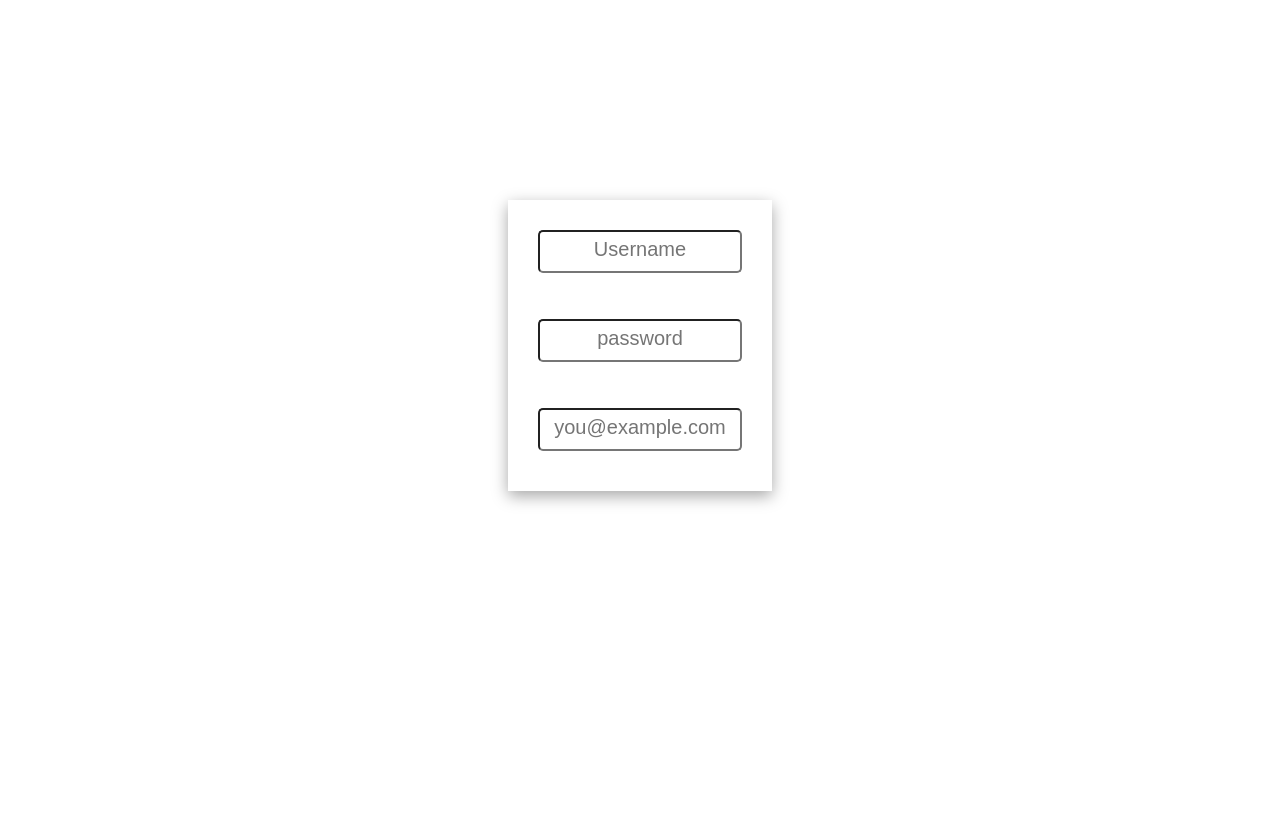
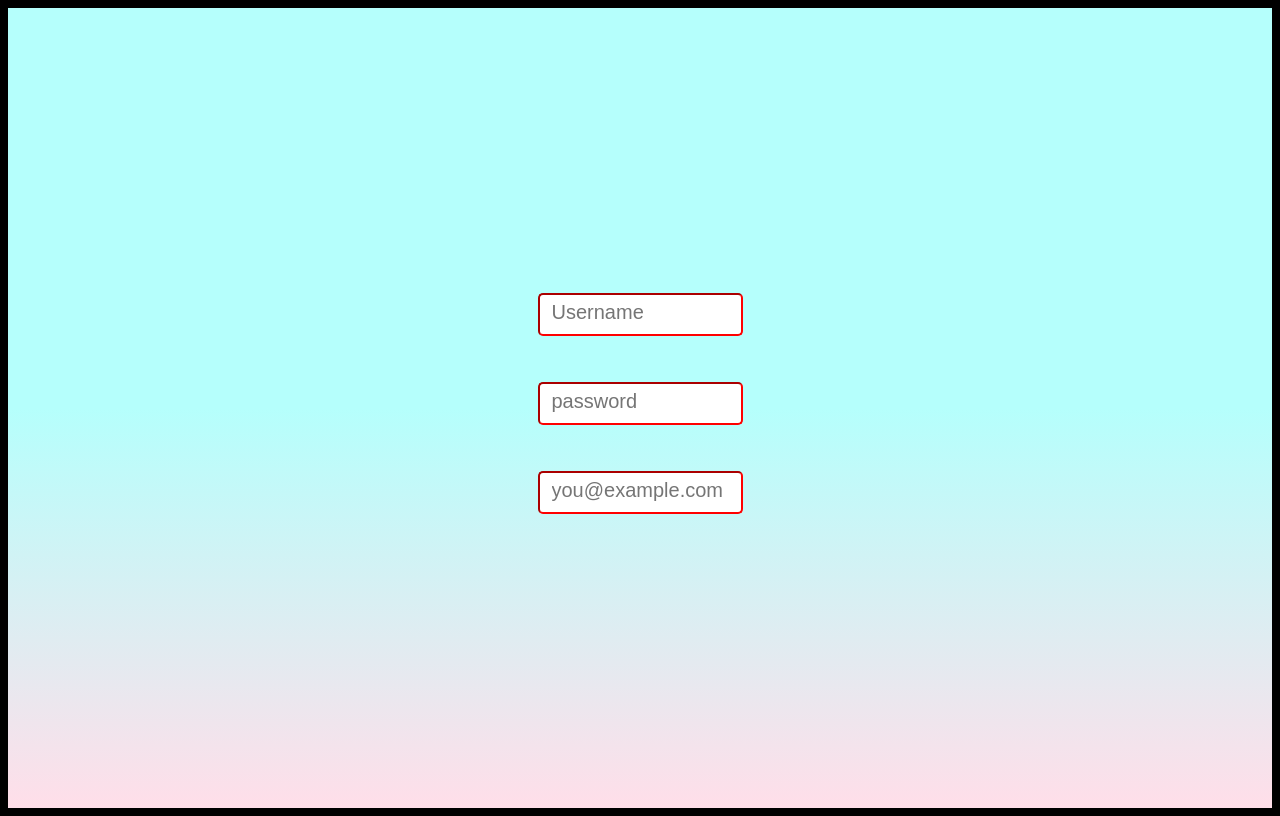
Before and after one commit to Deepanshuisjod/Collab-draw, a website: page public/sign_up.html in a window 1280 px wide. Drawn offline with Linux system fonts and the light colour scheme.

Commit message:
modify signUp_style.css
added some css

```diff
--- a/public/css/signUp_style.css
+++ b/public/css/signUp_style.css
@@ -1,18 +1,21 @@
+html {
+    background-color: black;
+}
 #form-container {
+    background-color: #FFDEE9;
+    background-image: linear-gradient(0deg, #FFDEE9 0%, #B5FFFC 50%);
     display: flex;
     justify-content: center;
+    align-items: center; /* Add this line to center vertically */
     box-shadow: rgba(0, 0, 0, 0.35) 0px 5px 15px;
-    margin-top: 200px;
-    margin-left: 500px;
-    margin-right: 500px;
+    height: 100vh; /* Set the height to 100% of the viewport height for full-page centering */
 }
 
-#components {
+#components , #footer{
     margin: 30px;
 }
 
 ::placeholder {
-    text-align: center;
     font-size: 20px;
 }
 
@@ -23,3 +26,16 @@ input {
     margin-bottom: 10px;
     border-radius: 5px;
 }
+
+input:valid{
+    border-color: black;
+}
+input:invalid{
+    border-color: red;
+}
+
+#button {
+    background-color: black;
+    border-radius: 8px 8px 8px 8px;
+    color: azure;
+}
```
